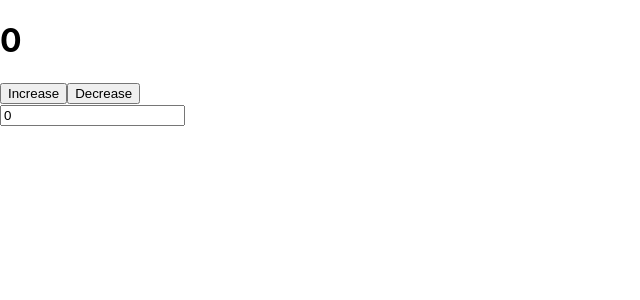
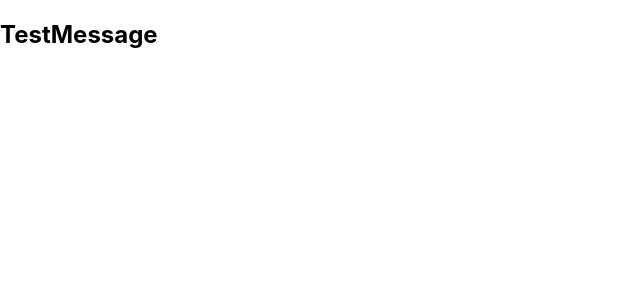
Before and after one commit to AHA193/test, a React (Create React App) app: page / in a window 1280 px wide. Shown: the top 300 px of the page, without its empty margins (0-640 px from the left). Built offline with nearby package versions, Linux system fonts and the light colour scheme.

Commit message:
useLayout Effect Hook 8 v1 executed before the useEffect

```diff
--- a/src/App.jsx
+++ b/src/App.jsx
@@ -1,52 +1,21 @@
-import React, { useState } from 'react'
+import React, { useEffect, useLayoutEffect } from 'react'
 import './App.css'
-import { useReducer } from 'react';
-
-// Now we will create the same counter functionality using use reducer
-// hook so first we have to import the useReducer from React
-
-// this use reducer accept two arguments the first one is reducer
-// function and the second one is default state
-// useReducer(reducer, state)
-// useReducer(reducer, {count: 0})
-
 
 function App() {
 
-  const initialState = {count: 0}
+useEffect(()=>{
+  console.log('Message from useEffect');
+},[])
 
-  const reducer  = (state, action) =>{
-    switch(action.type) {
-      case `increase` : {
-        return {count: state.count + 1}
-      }
-      case `decrease` : {
-        return {count: state.count - 1}
-      }
-      case `input` : {
-        return {count: action.payload}
-      }
-      default : {
-        return state
-      }
-    }
-
-  }
-  const [state, dispatch] = useReducer(reducer, initialState)
-
+useLayoutEffect(()=>{
+  console.log('Message from useLayoutEffect');
+},[])
 
   return (
 <>
-<h1>{state.count}</h1>
-<button onClick={()=>dispatch({type: `increase`})}>Increase</button>
-<button onClick={()=>dispatch({type: `decrease`})}>Decrease</button>
-<br/>
-<input value={state.count}
-onChange={(e)=>dispatch({type: `input`,payload:Number(e.target.
-value)})}
-type="number" />
+<h2>TestMessage</h2>
 </>
-  )
+  );
 }
 
 export default App
```
